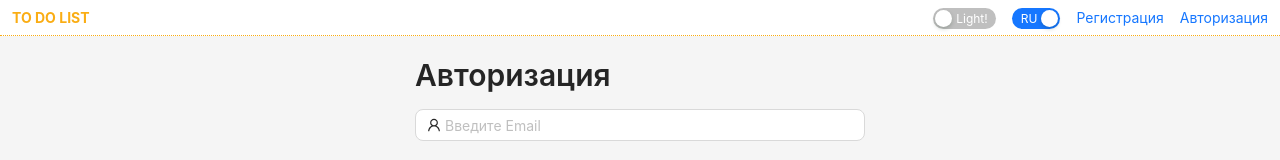
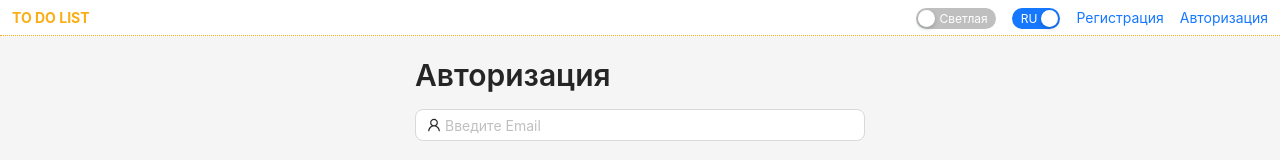
Before and after one commit to AlexeyShockman/todo, a React (Vite) app: page /login in a window 1280 px wide. Shown: the top 160 px of the page. Built offline with nearby package versions, Linux system fonts and the light colour scheme; no server answers.

Commit message:
Add themes translations

```diff
--- a/src/components/ThemeToggle.tsx
+++ b/src/components/ThemeToggle.tsx
@@ -1,8 +1,10 @@
 import { Switch } from 'antd'
 import {useThemeMode} from '../theme/ThemeContext.tsx';
+import {useI18n} from "../hooks/useI18n.ts";
 
 export default function ThemeToggle() {
     const { themeMode, setThemeMode } = useThemeMode();
+    const { t } = useI18n();
 
     const onChange = (val: boolean) => {
         const mode = val ? 'dark' : 'light';
@@ -12,8 +14,8 @@ export default function ThemeToggle() {
     return (
         <Switch
             checked={themeMode === 'dark'}
-            checkedChildren='Dark!'
-            unCheckedChildren='Light!'
+            checkedChildren={t.header.theme.dark}
+            unCheckedChildren={t.header.theme.light}
             onChange={onChange}
         />
     );
--- a/src/i18n/dictionary.ts
+++ b/src/i18n/dictionary.ts
@@ -10,6 +10,10 @@ export const dictionary = {
             },
             buttons: {
                 exit: 'Выйти'
+            },
+            theme: {
+                dark: 'Тёмная',
+                light: 'Светлая',
             },
         },
         list: {
@@ -138,6 +142,10 @@ export const dictionary = {
             buttons: {
                 exit: 'Logout',
             },
+            theme: {
+                dark: 'Dark',
+                light: 'Light',
+            },
         },
         list: {
             emptyList: {
```
